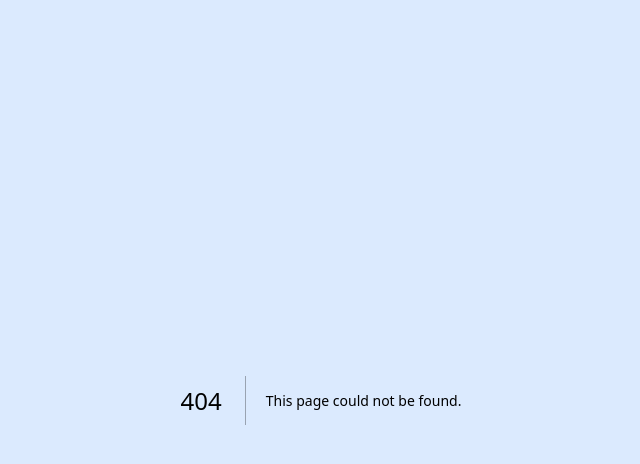
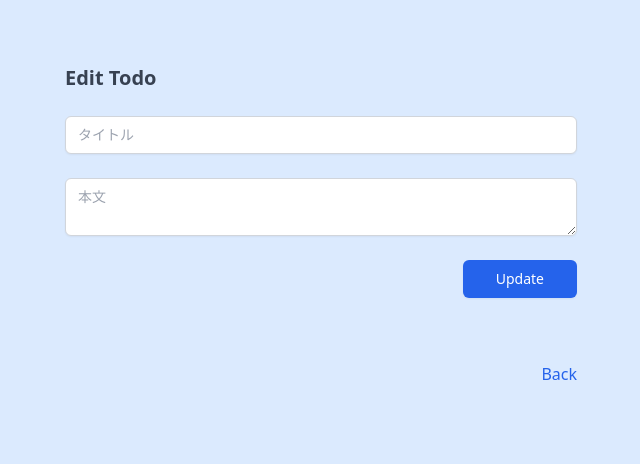
Before and after one commit to sunoko/todo-frontend, a Next.js app: page /todos/1/edit in a window 1280 px wide. Before the commit this address had no page. Shown: the top 464 px of the page, without its empty margins (319-959 px from the left). Built offline with nearby package versions, Linux system fonts and the light colour scheme; no server answers.

Commit message:
Todo編集機能の実装

```diff
--- /dev/null
+++ b/components/EditTodoForm.tsx
@@ -0,0 +1,87 @@
+import React, { useEffect, useState } from 'react';
+import { useRouter } from 'next/router';
+import axios from 'axios';
+
+type EditTodoFormProps = {
+  id: number;
+};
+
+// Todo を編集するフォーム
+const EditTodoForm = ({ id }: EditTodoFormProps) => {
+  const router = useRouter();
+
+  // フォームの入力値を管理するstate
+  const [title, setTitle] = useState('');
+
+  // フォームの入力値を管理するstate
+  const [content, setContent] = useState('');
+
+  // idが変更されたら(=Todo編集ページを開いたら)、Todoを取得してフォームの初期値を設定する
+  useEffect(() => {
+    // idが存在しない場合は、処理を中断する
+    const fetchTodo = async () => {
+      try {
+        // idを元にTodoを取得する
+        const res = await axios.get(`http://localhost:3000/todos/${id}`);
+
+        // フォームの初期値を設定する
+        const { title, content } = res.data;
+        setTitle(title);
+        setContent(content);
+      } catch (err) {
+        console.log(err);
+      }
+    };
+
+    // idが存在する場合は、Todoを取得する
+    if (id) {
+      fetchTodo();
+    }
+  }, [id]);
+
+  // フォームの入力値を更新する関数
+  const handleSubmit = async (e: React.FormEvent) => {
+    e.preventDefault();
+    try {
+      // APIを呼び出して、Todoを更新する
+      await axios.put(`http://localhost:3000/todos/${id}`, { todo: { title, content } });
+
+      // Todoの更新に成功したら、Todo詳細ページに遷移する
+      router.push(`/todos/${id}`);
+    } catch (error) {
+      console.error(error);
+    }
+  };
+
+  return (
+    <div className="space-y-6 py-16">
+      <form
+        onSubmit={handleSubmit}
+        className="space-y-6"
+      >
+        <label className="block text-xl font-bold text-gray-700">Edit Todo</label>
+        <input
+          type="text"
+          value={title}
+          onChange={(e) => setTitle(e.target.value)}
+          placeholder="タイトル"
+          className="block w-full py-2 pl-3 pr-4 text-base border border-gray-300 rounded-md shadow-sm focus:outline-none focus:ring-gray-500 focus:border-gray-500 sm:text-sm"
+        />
+        <textarea
+          value={content}
+          onChange={(e) => setContent(e.target.value)}
+          placeholder="本文"
+          className="mt-1 block w-full border border-gray-300 rounded-md shadow-sm py-2 px-3 focus:outline-none focus:ring-gray-500 focus:border-gray-500 sm:text-sm"
+        />
+        <button
+          type="submit"
+          className="mt-3 ml-auto flex justify-center py-2 px-8 border border-transparent rounded-md shadow-sm text-sm font-medium text-white bg-blue-600 hover:bg-blue-700 focus:outline-none focus:ring-2 focus:ring-offset-2 focus:ring-blue-500"
+        >
+          Update
+        </button>
+      </form>
+    </div>
+  );
+};
+
+export default EditTodoForm;
--- /dev/null
+++ b/pages/todos/[id]/edit.tsx
@@ -0,0 +1,30 @@
+import { useRouter } from 'next/router';
+import Link from 'next/link';
+import EditTodoForm from '@/components/EditTodoForm';
+
+const EditTodoPage = () => {
+  // Next.js の useRouter を使って、URLのクエリパラメータを取得します
+  const router = useRouter();
+  const { id } = router.query;
+
+  // クエリパラメータが取得できるまで、Loading...を表示します
+  if (!id) {
+    return <div>Loading...</div>;
+  }
+
+  return (
+    <div className="flex justify-center items-center">
+      <div className="flex flex-col w-3/4 max-w-lg">
+        <EditTodoForm id={parseInt(id as string)} />
+        <Link
+          href="/"
+          className="ml-auto font-medium text-blue-600 hover:bg-blue-300 focus:outline-none"
+        >
+          Back
+        </Link>
+      </div>
+    </div>
+  );
+};
+
+export default EditTodoPage;
--- a/pages/todos/[id]/index.tsx
+++ b/pages/todos/[id]/index.tsx
@@ -43,7 +43,13 @@ const TodoDetail = () => {
       <div className="flex flex-col space-y-6 w-3/4 max-w-lg pt-10">
         <label className="block text-xl font-bold text-gray-700">Todo</label>
         <Todo todo={todo} />
-        <div className="flex justyfy-end">
+        <div className="flex justify-end">
+          <Link
+            href={`/todos/${id}/edit`}
+            className="mt-auto font-medium text-blue-600 hover:bg-blue-300 focus:outline-none mr-12"
+          >
+            Edit
+          </Link>
           <Link
             href="/"
             className="mt-auto font-medium text-blue-600 hover:bg-blue-300 focus:outline-none"
@@ -53,7 +59,7 @@ const TodoDetail = () => {
         </div>
       </div>
     </div>
-  )
-}
+  );
+};
 
 export default TodoDetail;
```
